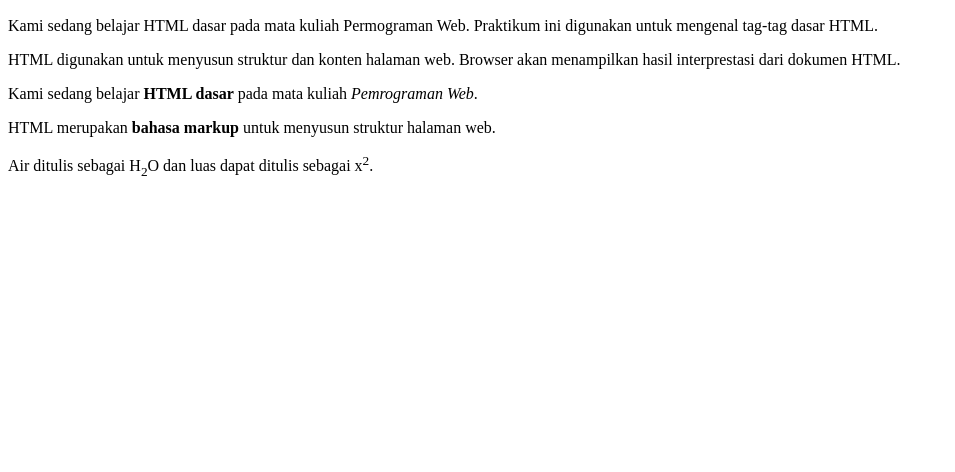
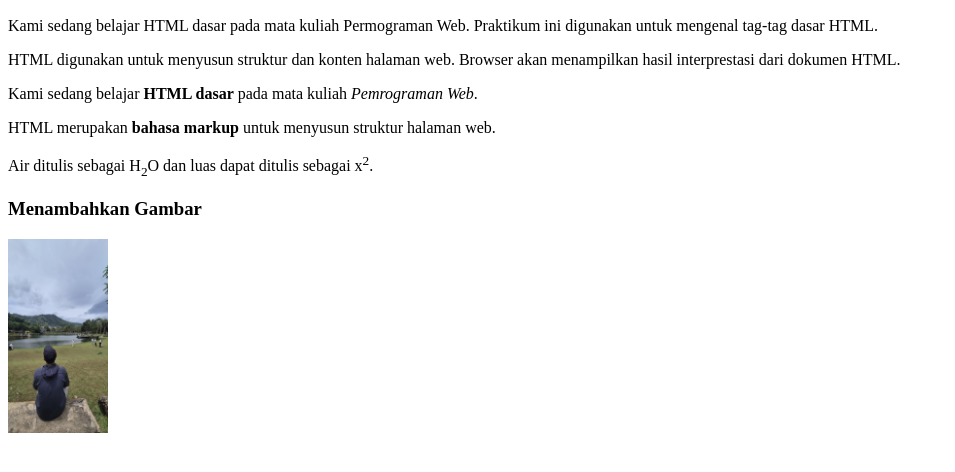
Before and after one commit to abirizqi008-cloud/Lab1Web, a plain HTML site: page index.html in a window 1280 px wide. Shown: the part 110-582 px from the top of the page, without its empty margins (0-955 px from the left). Drawn offline with Linux system fonts and the light colour scheme.

Commit message:
Menambahakan file di index

```diff
--- a/index.html
+++ b/index.html
@@ -2,6 +2,7 @@
 <html lang="en">
 <head>
     <meta charset="UTF-8">
+    <meta http-equiv="X-UA-Compatible" content="IE=edge"
     <meta name="viewport" content="width=device-width, initial-scale=1.0">
     <title>Praktikum HTML Dasar</title>
 </head>
@@ -38,5 +39,8 @@
     <p>
     Air ditulis sebagai H<sub>2</sub>O dan luas dapat ditulis sebagai x<sup>2</sup>.
     </p>
+
+    <h3>Menambahkan Gambar</h3>
+    <img src="images/profil.jpg" width="100" alt="Foto Profil Mahasiswa" title="Foto Profil Mahasiswa">
 </body>
 </html>
```
